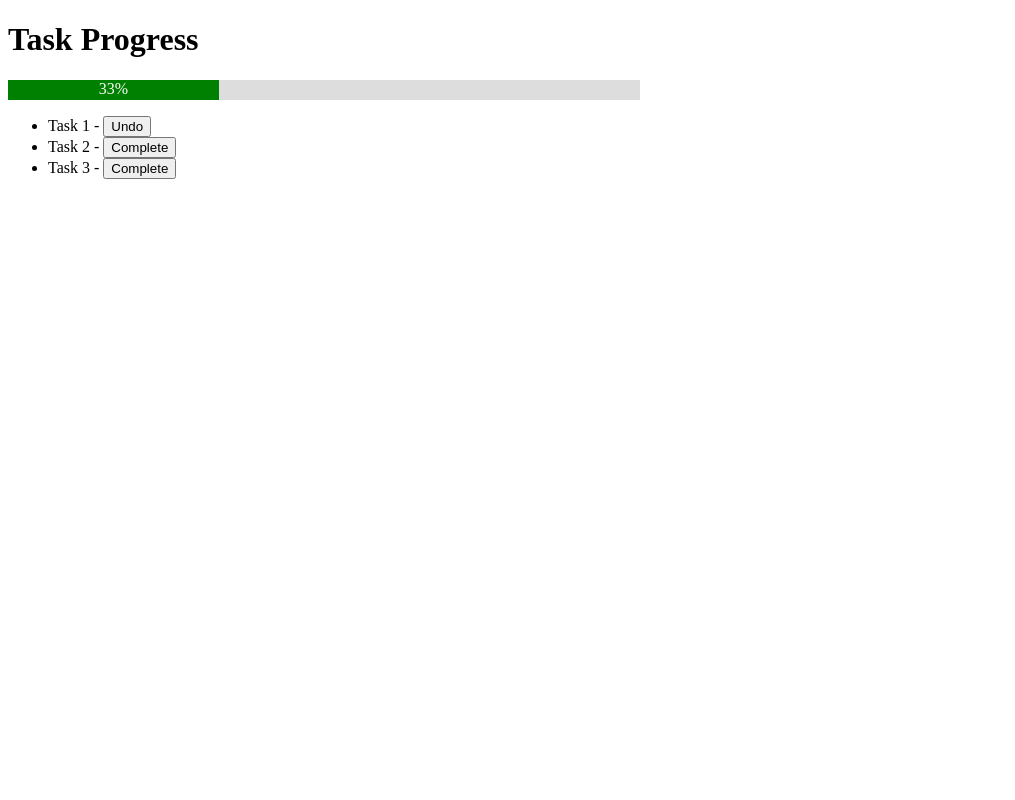
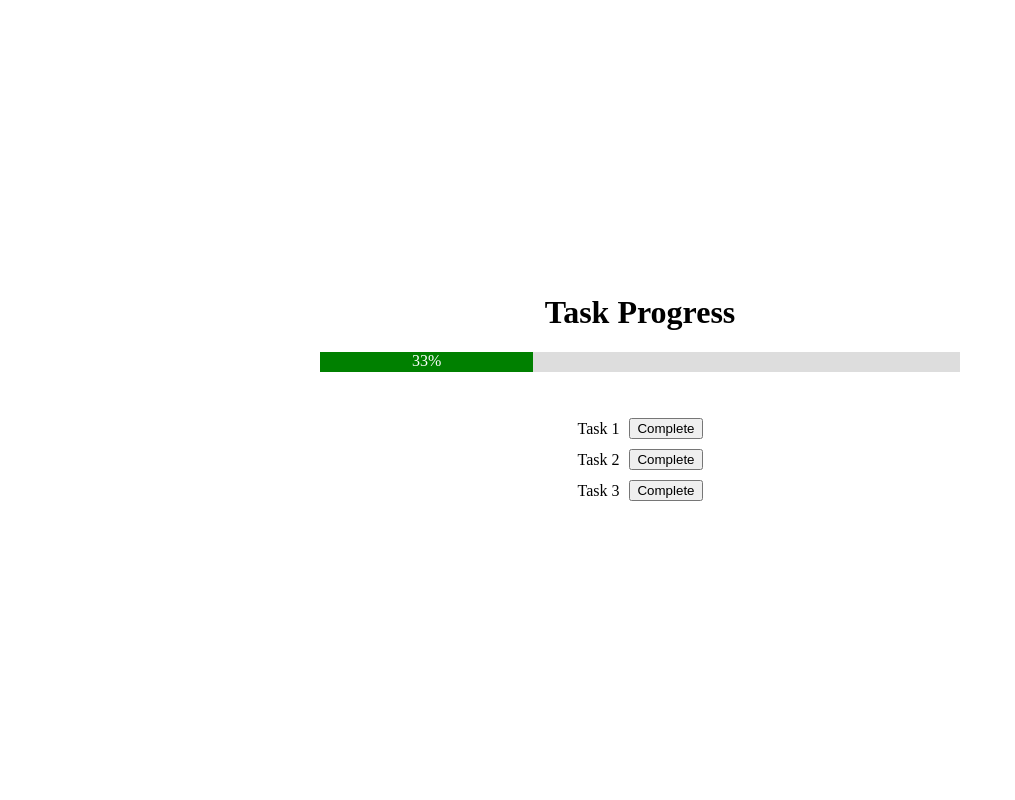
Before and after one commit to kyleenax/sleep-soon-clone, a Flask app: page / in a window 1280 px wide. Shown: the whole page, without its empty margins (0-1015 px from the left). Run offline with Flask 3, Linux system fonts and the light colour scheme.

Commit message:
Update progress.html

```diff
--- a/templates/progress.html
+++ b/templates/progress.html
@@ -4,9 +4,19 @@
     <meta charset="UTF-8">
     <title>Task Progress</title>
     <style>
+        body {
+            display: flex;
+            justify-content: center;
+            align-items: center;
+            min-height: 100vh;
+            flex-direction: column;
+            margin: 0;
+        }
+
         #progressBar {
             width: 50%;
             background-color: #ddd;
+            margin-bottom: 20px;
         }
 
         #progressBar div {
@@ -14,6 +24,22 @@
             background-color: green;
             text-align: center;
             color: white;
+        }
+
+        ul {
+            list-style-type: none;
+            padding: 0;
+        }
+
+        li {
+            margin: 10px 0;
+            display: flex;
+            align-items: center;
+            justify-content: space-between;
+        }
+
+        button {
+            margin-left: 10px;
         }
     </style>
 </head>
@@ -23,10 +49,10 @@
     <ul>
         {% for task in tasks %}
         <li>
-            {{ task.description }} -
-            <button onclick="toggleTask({{ task.id }})">
-                {{ 'Complete' if not task.completed else 'Undo' }}
-            </button>
+            <span>{{ task.description }}</span>
+            <div>
+                <button onclick="toggleTask({{ task.id }})">{{ 'Complete' if not task.completed else 'Complete' }}</button>
+            </div>
         </li>
         {% endfor %}
     </ul>
```
